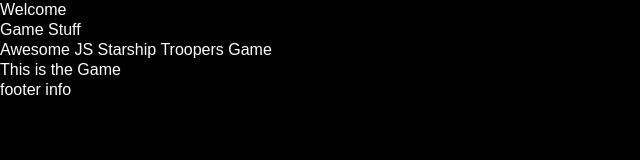
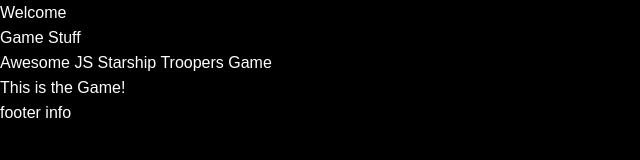
Before and after one commit to bjulliana/StarshipTroopers-JS-Game, a plain HTML site: page index.html in a window 1280 px wide. Shown: the whole page, without its empty margins (0-640 px from the left). Drawn offline with Linux system fonts and the light colour scheme.

Commit message:
New Files Added

```diff
--- a/css/main.css
+++ b/css/main.css
@@ -3,5 +3,5 @@ body
   background-color: black;
   color: white;
   font-family: 'Arial', sans-serif;
-  line-height: 20px;
+  line-height: 25px;
 }
--- a/css/reset.css
+++ b/css/reset.css
@@ -1,6 +1,6 @@
 /* http://meyerweb.com/eric/tools/css/reset/
    v2.0 | 20110126
-   License: none (public domain)
+   License: none
 */
 
 /* ----------------------------------------------------------------
--- a/index.html
+++ b/index.html
@@ -16,7 +16,7 @@
       <h1>Game Stuff</h1>
       <h2>Awesome JS Starship Troopers Game</h2>
         <p>
-          This is the Game
+          This is the Game!
         </p>
     </section>
     <footer>
```
